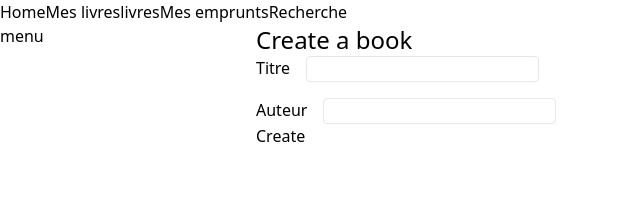
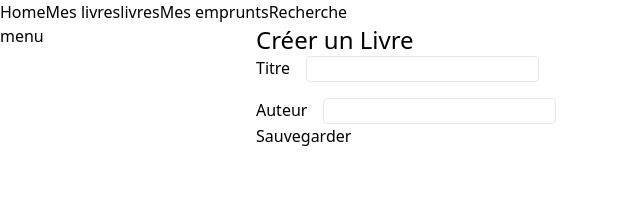
Before and after one commit to smaestri/sharebook-udemy-nextjs, a Next.js app: page /my-books/new in a window 1280 px wide. Shown: the top 198 px of the page, without its empty margins (0-640 px from the left). Built offline with nearby package versions, Linux system fonts and the light colour scheme.

Commit message:
Dynamic route et modifier un livre

```diff
--- /dev/null
+++ b/src/app/my-books/[id]/page.tsx
@@ -0,0 +1,25 @@
+import BookForm from "@/components/book-form";
+import { db } from "@/lib/db";
+import { Book } from "@prisma/client";
+
+interface EditBookProps {
+    params: {
+        id: string
+    }
+}
+
+export default async function EditBookPage(props: EditBookProps) {
+
+    const id = parseInt(props.params.id)
+    const book: Book = await db.book.findFirst({
+        where: { id }
+    })
+
+    return (
+        <>
+            <h1 className="text-2xl">Modifier un Livre</h1>
+            <BookForm book={book} />
+        </>
+    )
+
+}
--- a/src/app/my-books/new/page.tsx
+++ b/src/app/my-books/new/page.tsx
@@ -1,35 +1,8 @@
-import { db } from "@/lib/db"
-import { redirect } from "next/navigation"
+import BookForm from "@/components/book-form";
 
 export default async function CreateBookPage() {
-    async function createBook( formData: FormData) {
-        "use server"
-        const title =  formData.get('title') as string
-        const author =  formData.get('author') as string
-        const book = await db.book.create({
-            data: {
-                title,
-                author
-            }
-        })
-        console.log(book)
-        redirect('/my-books')
-    }
-
-    return (<form action={createBook}>
-        <h1 className="text-2xl">Create a book</h1>
-        <div className="flex flex-col gap-4">
-            <div className="flex gap-4">
-                <label htmlFor="title">Titre</label>
-                <input type="text" name="title" className="border rounded" />
-            </div>
-            <div className="flex gap-4">
-                <label htmlFor="author">Auteur</label>
-                <input type="text" name="author" className="border rounded" />
-            </div>
-        </div>
-        <button type="submit">Create </button>
-
-    </form>
-    )
+    return (<>
+        <h1 className="text-2xl">Créer un Livre</h1>
+        <BookForm />
+    </>)
 }
--- a/src/app/my-books/page.tsx
+++ b/src/app/my-books/page.tsx
@@ -10,8 +10,12 @@ export default async function MyBooksPage() {
   const renderBooks = () => (
     books.map((book: Book) => (<div>
       <Image src="" alt="book" />
+      <div>{book.id}</div>
       <div>{book.title}</div>
       <div>{book.author}</div>
+      <div> <Link href={`/my-books/${book.id}`}>
+        <button>Modifier</button>
+      </Link></div>
     </div>))
   )
 
--- /dev/null
+++ b/src/components/book-form.tsx
@@ -0,0 +1,39 @@
+import { db } from "@/lib/db"
+import { Book } from "@prisma/client";
+import { redirect } from "next/navigation"
+
+interface BookFormProps {
+    book?: Book;
+}
+
+export default async function BookForm({book} : BookFormProps) {
+    async function createBook( formData: FormData) {
+        "use server"
+        const title =  formData.get('title') as string
+        const author =  formData.get('author') as string
+        const book = await db.book.create({
+            data: {
+                title,
+                author
+            }
+        })
+        console.log(book)
+        redirect('/my-books')
+    }
+
+    return (<form action={createBook}>
+        <div className="flex flex-col gap-4">
+            <div className="flex gap-4">
+                <label htmlFor="title">Titre</label>
+                <input  type="text" name="title" defaultValue={book?.title} className="border rounded" />
+            </div>
+            <div className="flex gap-4">
+                <label htmlFor="author">Auteur</label>
+                <input type="text" name="author" defaultValue={book?.author}  className="border rounded" />
+            </div>
+        </div>
+        <button type="submit">Sauvegarder</button>
+
+    </form>
+    )
+}
```
Also changed, not shown: 1 other file (tests, documents, lock files or other folders).
